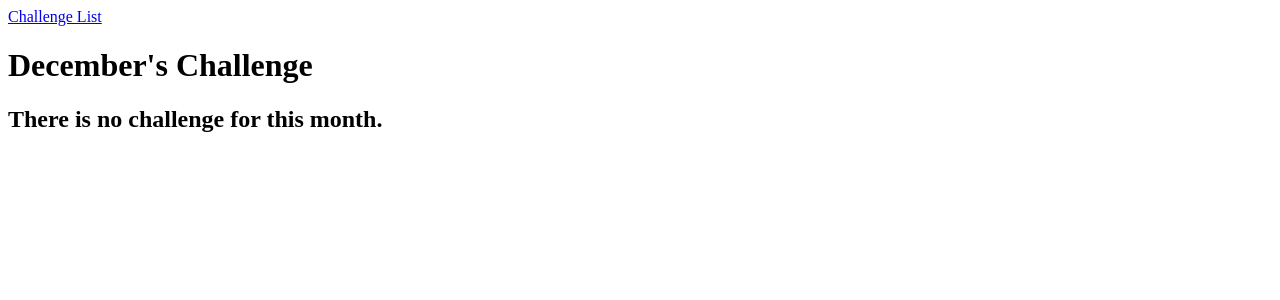
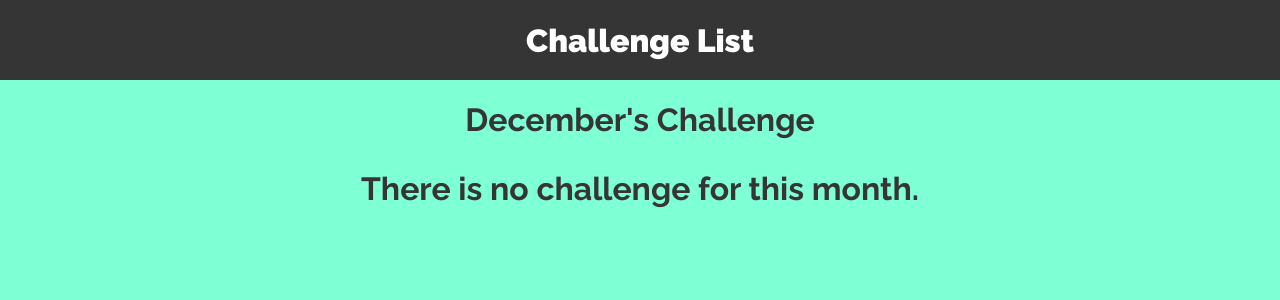
Before and after one commit to ryanvdk/django_monthly_challenges, a Django app: page /challenges/december in a window 1280 px wide. Shown: the top 300 px of the page. Run offline with Django 5.2, Linux system fonts and the light colour scheme.

Commit message:
Section 4 Completed

```diff
--- /dev/null
+++ b/challenges/static/challenges/challenge.css
@@ -0,0 +1,8 @@
+h1,
+h2,
+.fallback {
+    font-size: 2rem;
+    font-weight: bold;
+    text-align: center;
+    color: #353535;
+}
--- /dev/null
+++ b/challenges/static/challenges/includes/header.css
@@ -0,0 +1,23 @@
+header {
+    width: 100%;
+    height: 5rem;
+    background-color: #353535;
+}
+
+header nav {
+    width: 100%;
+    height: 100%;
+    display: flex;
+    justify-content: center;
+    align-items: center;
+}
+
+header nav a {
+    text-decoration: none;
+    font-size: 2rem;
+    color: white;
+}
+
+header nav a:hover {
+    color: blueviolet;
+}
--- a/challenges/templates/challenges/challenge.html
+++ b/challenges/templates/challenges/challenge.html
@@ -1,5 +1,10 @@
 {% extends "base.html" %}
+{% load static %}
 
+{% block css_files %}
+  <link rel="stylesheet" href="{% static "challenges/challenge.css" %}">
+    <link rel="stylesheet" href="{% static "challenges/includes/header.css" %}">
+{% endblock css_files %}
 
 {% block page_title %}
   {{ month|title }} challenge
@@ -14,6 +19,6 @@
     {% if challenge_text is not None %}
       <h2>{{ challenge_text }}</h2>
     {% else %}
-      <h2>There is no challenge for this month.</h2>
+      <p class="fallback">There is no challenge for this month.</p>
     {% endif %}
 {% endblock page_content %}
--- a/challenges/templates/challenges/index.html
+++ b/challenges/templates/challenges/index.html
@@ -1,4 +1,10 @@
 {% extends "base.html" %}
+{% load static %}
+
+{% block css_files %}
+  <link rel="stylesheet" href="{% static "challenges/challenges.css" %}">
+    <link rel="stylesheet" href="{% static "challenges/includes/header.css" %}">
+{% endblock css_files %}
 
 {% block page_title %}
   Challenge List
--- /dev/null
+++ b/static/styles.css
@@ -0,0 +1,14 @@
+/* Global Style Sheet for the entire project.*/
+@import url('https://fonts.googleapis.com/css2?family=Raleway:ital,wght@0,100..900;1,100..900&display=swap');
+
+html {
+    font-family: "Raleway", sans-serif;
+    font-optical-sizing: auto;
+    font-weight: 900;
+    font-style: normal;
+}
+
+body {
+    margin: 0;
+    background-color: aquamarine;
+}
--- a/templates/base.html
+++ b/templates/base.html
@@ -1,3 +1,5 @@
+{% load static %}
+
 <!DOCTYPE html>
 <html lang="en">
   <head>
@@ -6,6 +8,8 @@
     <title>
       {% block page_title %}Monthly Challenges{% endblock page_title %}
     </title>
+    <link rel="stylesheet" href="{% static "styles.css" %}">
+    {% block css_files %}{% endblock css_files %}
   </head>
   <body>
 
```
Also changed, not shown: challenges/static/challenges/challenges.css (added, +36 -0 lines), monthly_challenges/settings.py (+7 -0 lines).
